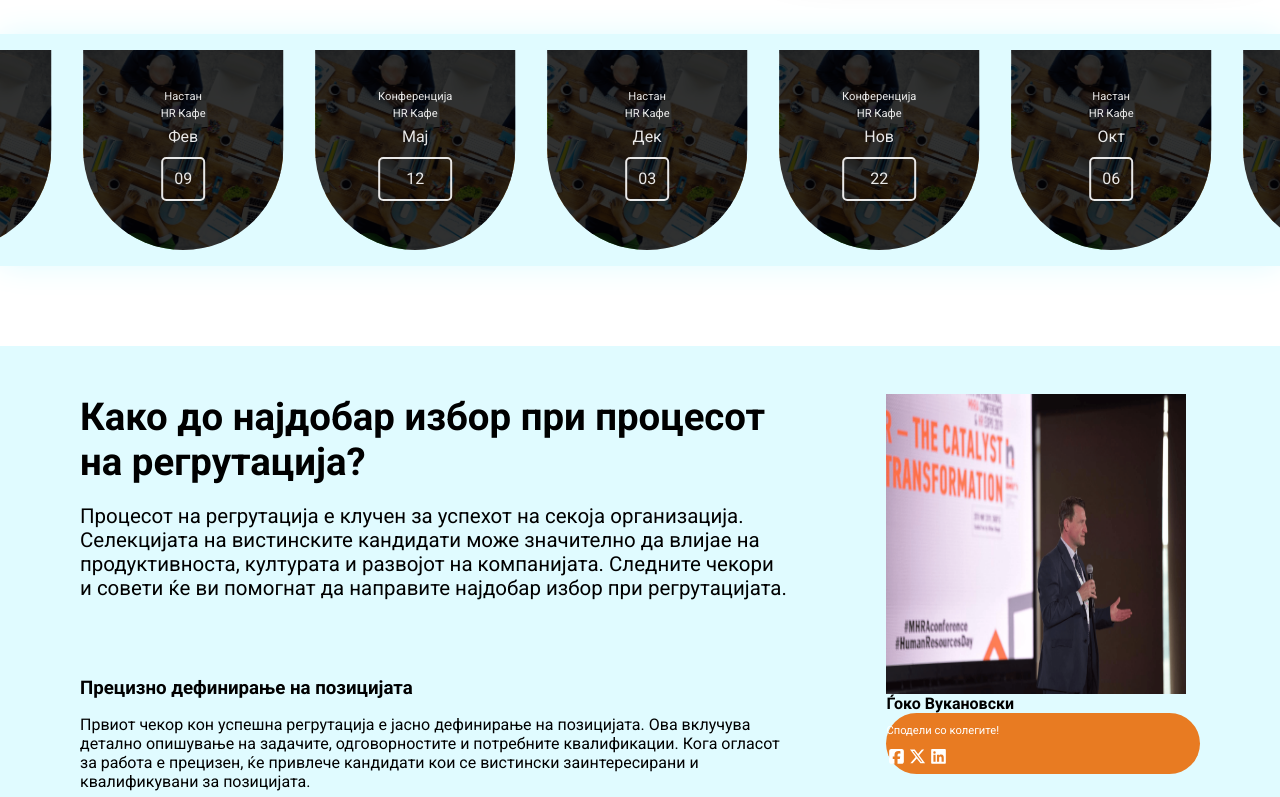
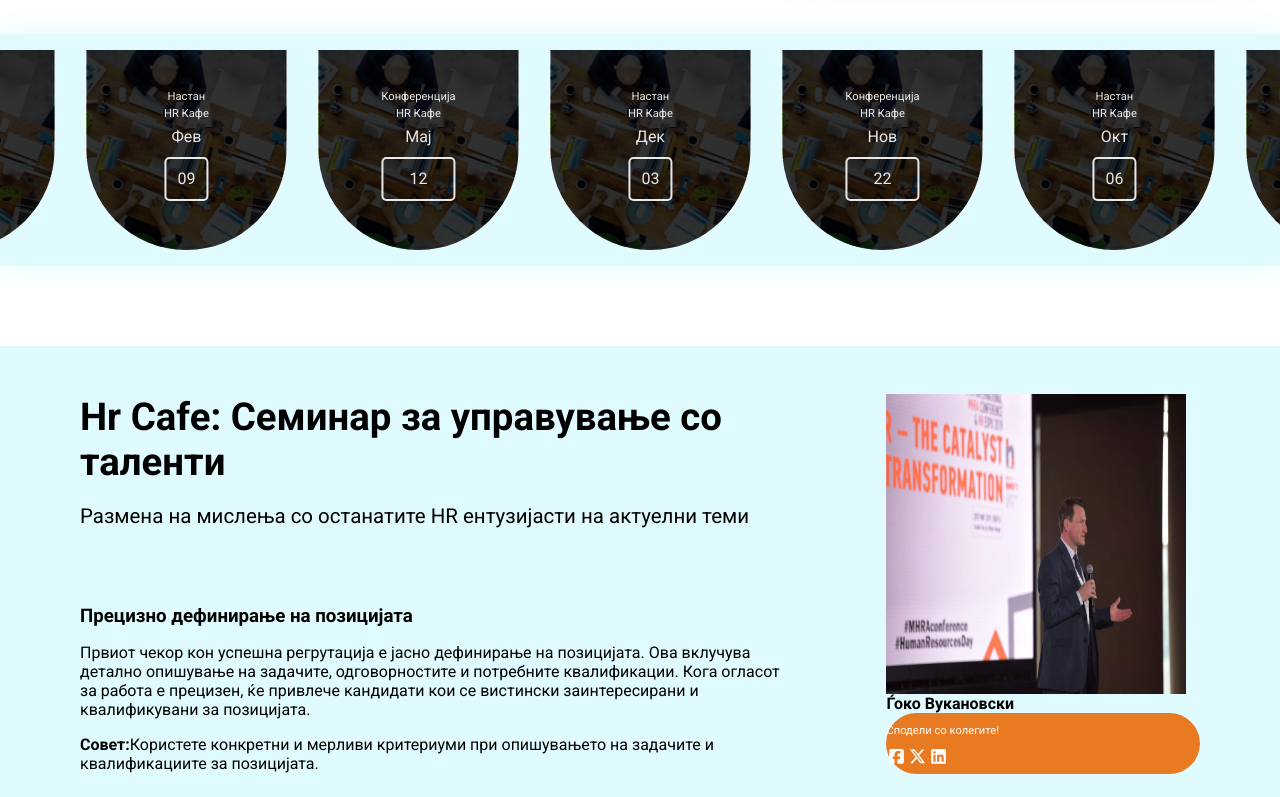
Before and after one commit to Lafazanovski/MHRA, a Next.js app: page /blogs/1 in a window 1280 px wide. Shown: the part 714-1511 px from the top of the page. Built offline with nearby package versions, Linux system fonts and the light colour scheme.

Commit message:
update props in components

```diff
--- a/src/components/blogContent/blogContent.tsx
+++ b/src/components/blogContent/blogContent.tsx
@@ -7,7 +7,12 @@ import {
   faXTwitter,
 } from "@fortawesome/free-brands-svg-icons";
 
-const BlogContent = () => {
+interface BlogContentProps {
+  title: string;
+  paragraph: string;
+}
+
+const BlogContent = ({ title, paragraph }: BlogContentProps) => {
   return (
     <>
       <div className="blogContentSection">
@@ -15,14 +20,8 @@ const BlogContent = () => {
           {/* left Div */}
           <div className="blogContentLeftDiv">
             <div className="blogContentMainHeader">
-              <h2>Како до најдобар избор при процесот на регрутација?</h2>
-              <p>
-                Процесот на регрутација е клучен за успехот на секоја
-                организација. Селекцијата на вистинските кандидати може
-                значително да влијае на продуктивноста, културата и развојот на
-                компанијата. Следните чекори и совети ќе ви помогнат да
-                направите најдобар избор при регрутацијата.
-              </p>
+              <h2>{title}</h2>
+              <p>{paragraph}</p>
             </div>
             {/* 1 */}
             <div className="blogContentTexts">
--- a/src/components/conferenceInfoComponent/conferenceInfoComponent.css
+++ b/src/components/conferenceInfoComponent/conferenceInfoComponent.css
@@ -38,6 +38,21 @@
     position: absolute;
     bottom: 0;
     left: 30%;
+}
+
+.buyTicketBtn {
+    box-shadow: 0 0 10px grey;
+}
+
+.conferencePrimaryButton {
+    font-size: 1.5em;
+    border-radius: 100;
+    padding-block: 1em;
+}
+
+.buyTicketBtnDiv {
+    font-size: 0.9em;
+    padding-inline: 1em;
 }
 
 .conferenceInfoRightDiv {
--- a/src/components/conferenceInfoComponent/conferenceInfoComponent.tsx
+++ b/src/components/conferenceInfoComponent/conferenceInfoComponent.tsx
@@ -1,3 +1,5 @@
+import { faLink } from '@fortawesome/free-solid-svg-icons';
+import { FontAwesomeIcon } from '@fortawesome/react-fontawesome';
 import Link from 'next/link';
 import React from 'react'
 
@@ -23,9 +25,9 @@ const ConferenceInfoComponent = () => {
               унапредат работната ефикасност.{" "}
             </p>
             <div className="conferenceInfoBuyTicketDiv">
-              <Link href="/">
+              <Link href="/conferencePage">
                 <button className="buyTicketBtn">
-                  <div className="conferencePrimaryButton">$</div>
+                  <div className="conferencePrimaryButton"><FontAwesomeIcon icon={ faLink }/></div>
                   <div className="buyTicketBtnDiv">
                     <p>
                       <strong>Купи Карта</strong>
--- a/src/components/conferencePackages/conferencePackages.tsx
+++ b/src/components/conferencePackages/conferencePackages.tsx
@@ -16,7 +16,7 @@ const ConferencePackages = () => {
                     <li>Пауза за ручек</li>
                     <li>WiFi</li>
                 </ul>
-                <Link href="/">
+                <Link href="/conferencePage">
                 <button className='primaryButton'>Купи Карта</button>
                 </Link>
             </div>
@@ -29,13 +29,13 @@ const ConferencePackages = () => {
                     <li>Пауза за ручек</li>
                     <li>WiFi</li>
                 </ul>
-                <Link href="/">
+                <Link href="/conferencePage">
                 <button className='primaryButton'>Купи Карта</button>
                 </Link>
             </div>
           </div>
           <div className="ShareWithFriendsButton">
-            <Link href="/">
+            <Link href="/conferencePage">
               <button className="primaryButton">Предложи на пријател</button>
             </Link>
           </div>
--- a/src/components/specialGuest/specialGuest.tsx
+++ b/src/components/specialGuest/specialGuest.tsx
@@ -78,7 +78,7 @@ const SpecialGuest = () => {
           </div>
           {/* All Speakers Button */}
           <div className="AllSpeakersButton">
-            <Link href="/">
+            <Link href="/conferencePage">
               <button className="primaryButton">Сите Спикери</button>
             </Link>
           </div>
--- a/src/pages/blogArticle.tsx
+++ b/src/pages/blogArticle.tsx
@@ -21,9 +21,13 @@ const BlogArticle = ({ blog = defaultBlog }: BlogArticleProps) => {
 
   return (
     <>
-      <HeroDetail title={blog.title} subtitle={blog.paragraph} image="/images/img3.png" />
+      <HeroDetail
+        title={blog.title}
+        subtitle={blog.paragraph}
+        image="/images/img3.png"
+      />
       <Carousel />
-      <BlogContent />
+      <BlogContent title={blog.title} paragraph={blog.paragraph} />
       <BlogComments />
       <SimilarBlogs />
     </>
```
Also changed, not shown: src/components/eventsInfoComponent/eventsInfoComponent.tsx (+23 -5 lines), src/pages/singleEventPage.tsx (+6 -2 lines).
